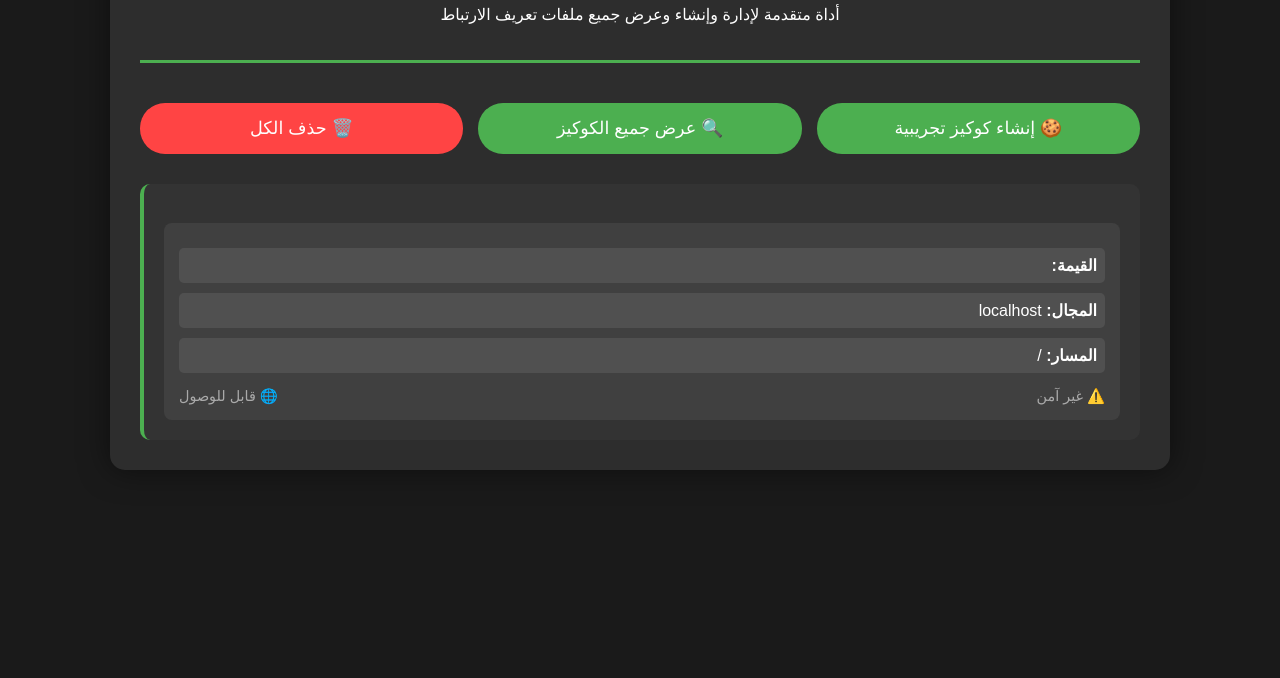
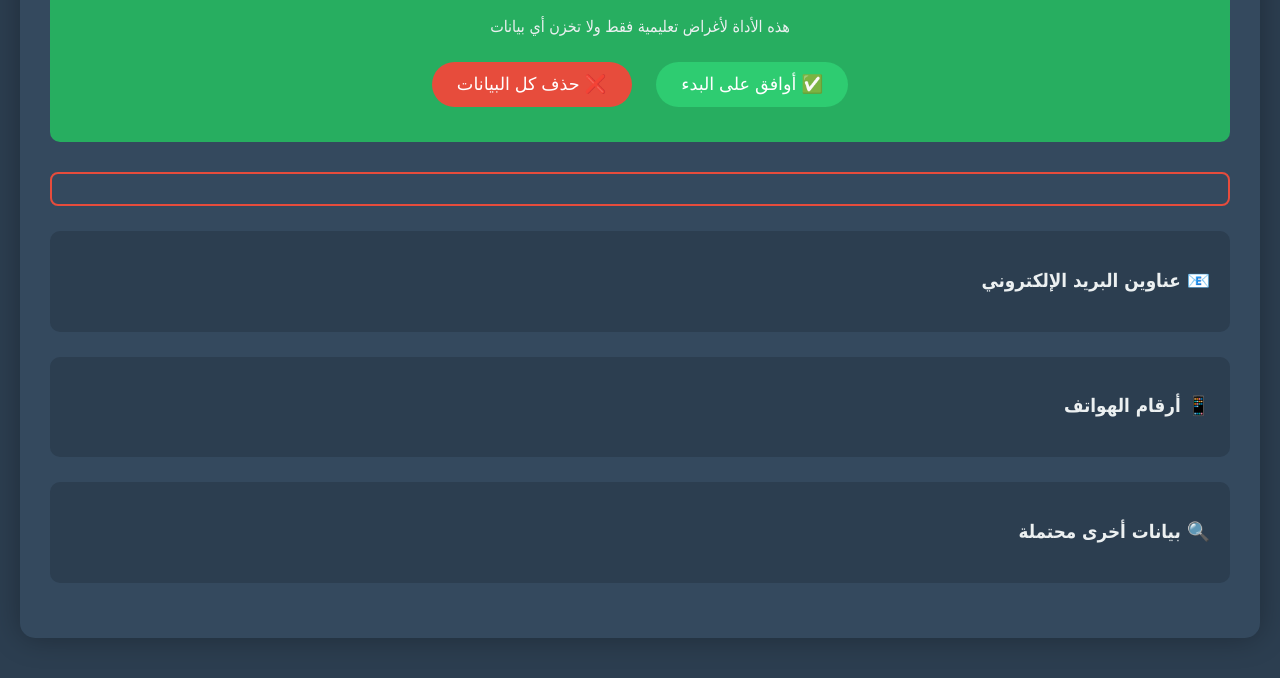
Before and after one commit to elias0878/Ksa_hack01.github.io, a plain HTML site: page index.html in a window 1280 px wide. Shown: the part 146-824 px from the top of the page. Before the commit the page ends 800 px from the top, so only its background shows below. Drawn offline with Linux system fonts and the light colour scheme.

Commit message:
Update index.html coo

```diff
--- a/index.html
+++ b/index.html
@@ -3,242 +3,240 @@
 <head>
     <meta charset="UTF-8">
     <meta name="viewport" content="width=device-width, initial-scale=1.0">
-    <title>مدير الكوكيز المتقدم</title>
+    <title>محلل البيانات الخصوصية</title>
     <style>
         :root {
-            --primary-color: #4CAF50;
-            --danger-color: #ff4444;
-            --background-dark: #1a1a1a;
-            --text-light: #ffffff;
+            --primary: #2ecc71;
+            --danger: #e74c3c;
+            --dark: #2c3e50;
+            --light: #ecf0f1;
         }
 
         body {
-            font-family: 'Arial', sans-serif;
-            background: var(--background-dark);
-            color: var(--text-light);
+            font-family: 'Tahoma', sans-serif;
+            background: var(--dark);
+            color: var(--light);
             margin: 0;
             padding: 20px;
         }
 
         .container {
-            max-width: 1000px;
+            max-width: 1200px;
             margin: 20px auto;
-            background: #2d2d2d;
+            background: #34495e;
             padding: 30px;
             border-radius: 15px;
-            box-shadow: 0 0 30px rgba(0,0,0,0.5);
+            box-shadow: 0 0 30px rgba(0,0,0,0.3);
         }
 
-        .header {
+        .permission-box {
+            background: #27ae60;
+            padding: 25px;
+            border-radius: 10px;
             text-align: center;
-            margin-bottom: 40px;
-            border-bottom: 3px solid var(--primary-color);
-            padding-bottom: 20px;
-        }
-
-        .controls {
-            display: grid;
-            grid-template-columns: repeat(auto-fit, minmax(200px, 1fr));
-            gap: 15px;
             margin-bottom: 30px;
         }
 
+        .data-section {
+            margin: 25px 0;
+            padding: 20px;
+            background: #2c3e50;
+            border-radius: 10px;
+        }
+
+        .sensitive-data {
+            display: grid;
+            grid-template-columns: repeat(auto-fit, minmax(300px, 1fr));
+            gap: 15px;
+            margin-top: 20px;
+        }
+
+        .data-card {
+            background: #3b4a5e;
+            padding: 15px;
+            border-radius: 8px;
+            border-left: 4px solid var(--primary);
+        }
+
         button {
-            padding: 15px 25px;
+            background: var(--primary);
+            color: white;
             border: none;
+            padding: 12px 25px;
             border-radius: 25px;
             cursor: pointer;
             font-size: 1.1em;
+            margin: 10px;
             transition: all 0.3s;
-            background: var(--primary-color);
-            color: white;
         }
 
         button.danger {
-            background: var(--danger-color);
+            background: var(--danger);
         }
 
         button:hover {
-            filter: brightness(1.1);
             transform: translateY(-2px);
+            box-shadow: 0 5px 15px rgba(0,0,0,0.3);
         }
 
-        .cookie-grid {
-            display: grid;
-            grid-template-columns: repeat(auto-fit, minmax(300px, 1fr));
-            gap: 20px;
-        }
-
-        .cookie-card {
-            background: #333;
-            padding: 20px;
-            border-radius: 10px;
-            border-left: 4px solid var(--primary-color);
-            position: relative;
-        }
-
-        .cookie-props {
-            margin-top: 15px;
-            background: #404040;
+        .warning {
+            color: var(--danger);
+            text-align: center;
             padding: 15px;
+            border: 2px solid currentColor;
             border-radius: 8px;
-        }
-
-        .prop-item {
-            margin: 10px 0;
-            padding: 8px;
-            background: #505050;
-            border-radius: 5px;
-            word-break: break-all;
-        }
-
-        .cookie-meta {
-            display: flex;
-            justify-content: space-between;
-            margin-top: 15px;
-            font-size: 0.9em;
-            color: #aaa;
+            margin: 20px 0;
         }
     </style>
 </head>
 <body>
     <div class="container">
-        <div class="header">
-            <h1>🛠️ مدير الكوكيز الاحترافي</h1>
-            <p>أداة متقدمة لإدارة وإنشاء وعرض جميع ملفات تعريف الارتباط</p>
+        <div class="permission-box">
+            <h2>موافقة على تحليل البيانات</h2>
+            <p>هذه الأداة لأغراض تعليمية فقط ولا تخزن أي بيانات</p>
+            <button onclick="startDataCollection()">✅ أوافق على البدء</button>
+            <button class="danger" onclick="deleteAllData()">❌ حذف كل البيانات</button>
         </div>
 
-        <div class="controls">
-            <button onclick="createAdvancedCookies()">🍪 إنشاء كوكيز تجريبية</button>
-            <button onclick="showAllCookies()">🔍 عرض جميع الكوكيز</button>
-            <button class="danger" onclick="deleteAllCookies()">🗑️ حذف الكل</button>
+        <div class="warning" id="warningMessage"></div>
+
+        <div class="data-section" id="emailSection">
+            <h3>📧 عناوين البريد الإلكتروني</h3>
+            <div class="sensitive-data" id="emailList"></div>
         </div>
 
-        <div class="cookie-grid" id="cookieContainer"></div>
+        <div class="data-section" id="phoneSection">
+            <h3>📱 أرقام الهواتف</h3>
+            <div class="sensitive-data" id="phoneList"></div>
+        </div>
+
+        <div class="data-section" id="otherDataSection">
+            <h3>🔍 بيانات أخرى محتملة</h3>
+            <div class="sensitive-data" id="otherDataList"></div>
+        </div>
     </div>
 
     <script>
-        // إنشاء كوكيز متقدمة بأنواع مختلفة
-        function createAdvancedCookies() {
-            const date = new Date();
-            date.setFullYear(date.getFullYear() + 1);
+        // تعبيرات عادية لاكتشاف البيانات الحساسة
+        const patterns = {
+            email: /\b[A-Za-z0-9._%+-]+@[A-Za-z0-9.-]+\.[A-Z|a-z]{2,}\b/g,
+            phone: /\b(?:\+?966|0)?5[0-9]{8}\b/g,
+            token: /\b[a-f0-9]{32,}\b/gi,
+            creditCard: /\b(?:\d[ -]*?){13,16}\b/g
+        };
 
-            // أنواع مختلفة من الكوكيز
-            const cookies = [
-                {
-                    name: 'test_session',
-                    value: 'session_data_123',
-                    attributes: 'path=/; SameSite=Lax'
-                },
-                {
-                    name: 'secure_cookie',
-                    value: 'encrypted_data',
-                    attributes: 'Secure; HttpOnly; path=/; SameSite=Strict'
-                },
-                {
-                    name: 'persistent_cookie',
-                    value: 'long_term_data',
-                    attributes: `expires=${date.toUTCString()}; path=/; domain=${window.location.hostname}`
-                },
-                {
-                    name: 'third_party',
-                    value: 'tracking_data',
-                    attributes: 'path=/; domain=.example.com'
-                }
-            ];
+        async function startDataCollection() {
+            try {
+                // طلب إذن الوصول
+                const hasPermission = await requestCookiePermission();
+                if (!hasPermission) return;
 
-            cookies.forEach(cookie => {
-                document.cookie = `${cookie.name}=${encodeURIComponent(cookie.value)}; ${cookie.attributes}`;
-            });
+                // جمع البيانات وتحليلها
+                const cookies = parseCookies();
+                const sensitiveData = analyzeData(cookies);
 
-            showAllCookies();
+                // عرض النتائج
+                displayResults(sensitiveData);
+            } catch (error) {
+                showWarning('حدث خطأ في جمع البيانات!');
+            }
         }
 
-        // عرض جميع الكوكيز بتفاصيلها
-        function showAllCookies() {
-            const cookies = parseCookiesWithDetails();
-            const container = document.getElementById('cookieContainer');
-            container.innerHTML = '';
-
-            if (cookies.length === 0) {
-                container.innerHTML = '<div class="cookie-card">لا توجد كوكيز متاحة</div>';
-                return;
-            }
-
-            cookies.forEach(cookie => {
-                const card = document.createElement('div');
-                card.className = 'cookie-card';
-
-                const content = `
-                    <h3>${cookie.name}</h3>
-                    <div class="cookie-props">
-                        <div class="prop-item">
-                            <strong>القيمة:</strong> ${cookie.value}
-                        </div>
-                        <div class="prop-item">
-                            <strong>المجال:</strong> ${cookie.domain || window.location.hostname}
-                        </div>
-                        <div class="prop-item">
-                            <strong>المسار:</strong> ${cookie.path || '/'}
-                        </div>
-                        <div class="cookie-meta">
-                            <span>${cookie.secure ? '🔐 آمن' : '⚠️ غير آمن'}</span>
-                            <span>${cookie.httpOnly ? '🛡️ HttpOnly' : '🌐 قابل للوصول'}</span>
-                        </div>
-                    </div>
-                `;
-
-                card.innerHTML = content;
-                container.appendChild(card);
+        async function requestCookiePermission() {
+            return new Promise((resolve) => {
+                const warning = document.getElementById('warningMessage');
+                try {
+                    // محاولة قراءة كوكيز لتفعيل طلب الإذن
+                    const test = document.cookie;
+                    resolve(true);
+                } catch (error) {
+                    warning.innerHTML = 'تم رفض الوصول! يرجى تفعيل الإذن يدويًا في إعدادات المتصفح';
+                    resolve(false);
+                }
             });
         }
 
-        // تحليل الكوكيز مع تفاصيلها الكاملة
-        function parseCookiesWithDetails() {
-            return document.cookie.split(';').map(cookie => {
-                const [nameValue, ...rest] = cookie.trim().split(';');
-                const [name, value] = nameValue.split('=');
-
-                const details = rest.reduce((acc, attr) => {
-                    const [key, val] = attr.split('=');
-                    acc[key.trim().toLowerCase()] = val ? val.trim() : true;
-                    return acc;
-                }, {});
-
-                return {
-                    name: name.trim(),
-                    value: decodeURIComponent(value || ''),
-                    domain: details.domain,
-                    path: details.path,
-                    expires: details.expires,
-                    secure: !!details.secure,
-                    httpOnly: !!details.httponly,
-                    samesite: details.samesite
-                };
-            });
+        function parseCookies() {
+            return document.cookie.split(';').reduce((acc, cookie) => {
+                const [name, value] = cookie.split('=').map(s => s.trim());
+                acc[name] = decodeURIComponent(value);
+                return acc;
+            }, {});
         }
 
-        // حذف جميع الكوكيز
-        function deleteAllCookies() {
-            const cookies = document.cookie.split(';');
+        function analyzeData(cookies) {
+            const results = {
+                emails: new Set(),
+                phones: new Set(),
+                tokens: new Set(),
+                creditCards: new Set(),
+                others: []
+            };
 
-            cookies.forEach(cookie => {
-                const [name] = cookie.split('=');
-                document.cookie = `${name.trim()}=; expires=Thu, 01 Jan 1970 00:00:00 GMT; path=/`;
+            Object.entries(cookies).forEach(([name, value]) => {
+                // البحث عن إيميلات
+                const foundEmails = value.match(patterns.email);
+                if (foundEmails) foundEmails.forEach(e => results.emails.add(e));
+
+                // البحث عن أرقام هواتف
+                const foundPhones = value.match(patterns.phone);
+                if (foundPhones) foundPhones.forEach(p => results.phones.add(p));
+
+                // البحث عن بيانات حساسة أخرى
+                if (patterns.token.test(value)) results.tokens.add(value);
+                if (patterns.creditCard.test(value)) results.creditCards.add(value);
+
+                // بيانات عامة
+                if (value.length > 40 && !results.tokens.has(value)) {
+                    results.others.push({ name, value: value.slice(0, 30) + '...' });
+                }
             });
 
-            showAllCookies();
+            return results;
         }
 
-        // التحديث التلقائي عند تغيير الكوكيز
-        setInterval(() => {
-            if (document.cookie !== document.cookie) {
-                showAllCookies();
-            }
-        }, 1000);
+        function displayResults(data) {
+            displaySection('emailList', Array.from(data.emails));
+            displaySection('phoneList', Array.from(data.phones));
+            displayOtherData(data);
+        }
 
-        // التحميل الأولي
-        showAllCookies();
+        function displaySection(containerId, items) {
+            const container = document.getElementById(containerId);
+            container.innerHTML = items.length > 0
+                ? items.map(i => `<div class="data-card">${i}</div>`).join('')
+                : '<div class="data-card">لا توجد بيانات</div>';
+        }
+
+        function displayOtherData(data) {
+            const container = document.getElementById('otherDataList');
+            const items = [
+                ...Array.from(data.tokens).map(t => ({ name: 'Token', value: t })),
+                ...Array.from(data.creditCards).map(c => ({ name: 'Credit Card', value: c })),
+                ...data.others
+            ];
+
+            container.innerHTML = items.length > 0
+                ? items.map(i => `
+                    <div class="data-card">
+                        <strong>${i.name}:</strong>
+                        <span>${i.value}</span>
+                    </div>
+                `).join('')
+                : '<div class="data-card">لا توجد بيانات حساسة أخرى</div>';
+        }
+
+        function deleteAllData() {
+            document.cookie.split(';').forEach(cookie => {
+                const [name] = cookie.split('=');
+                document.cookie = `${name}=; expires=Thu, 01 Jan 1970 00:00:00 UTC; path=/;`;
+            });
+            location.reload();
+        }
+
+        function showWarning(message) {
+            document.getElementById('warningMessage').textContent = message;
+        }
     </script>
 </body>
 </html>
```
